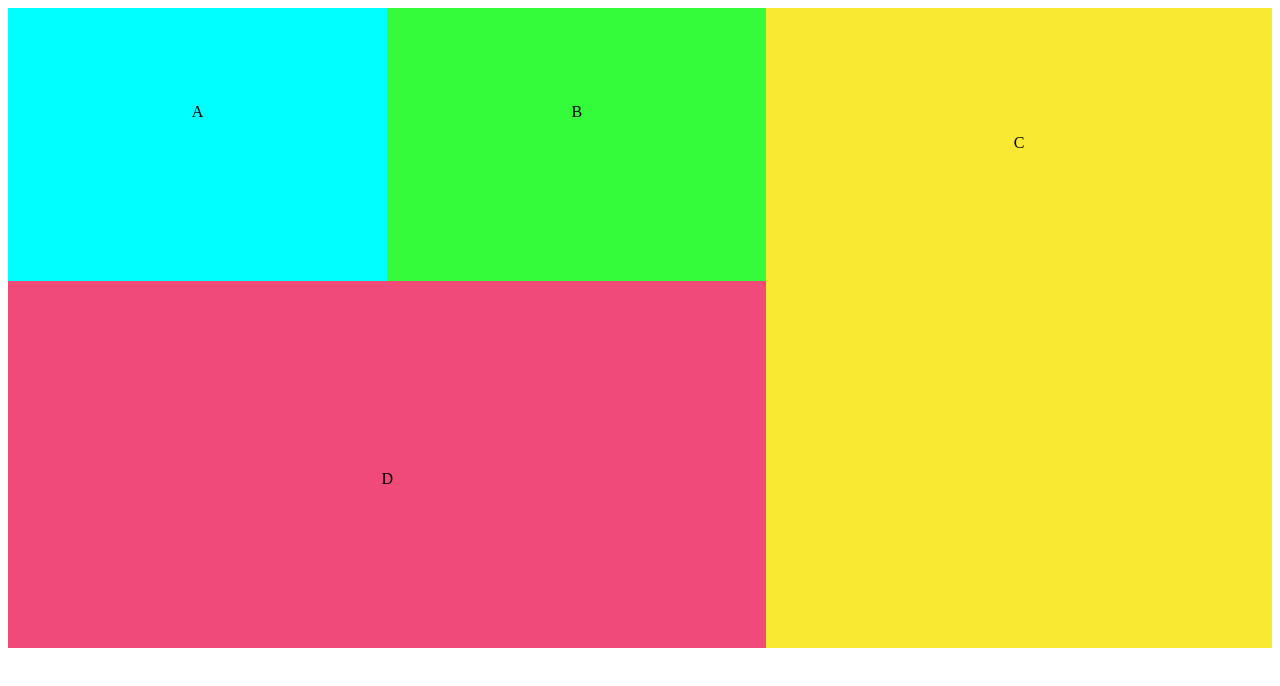
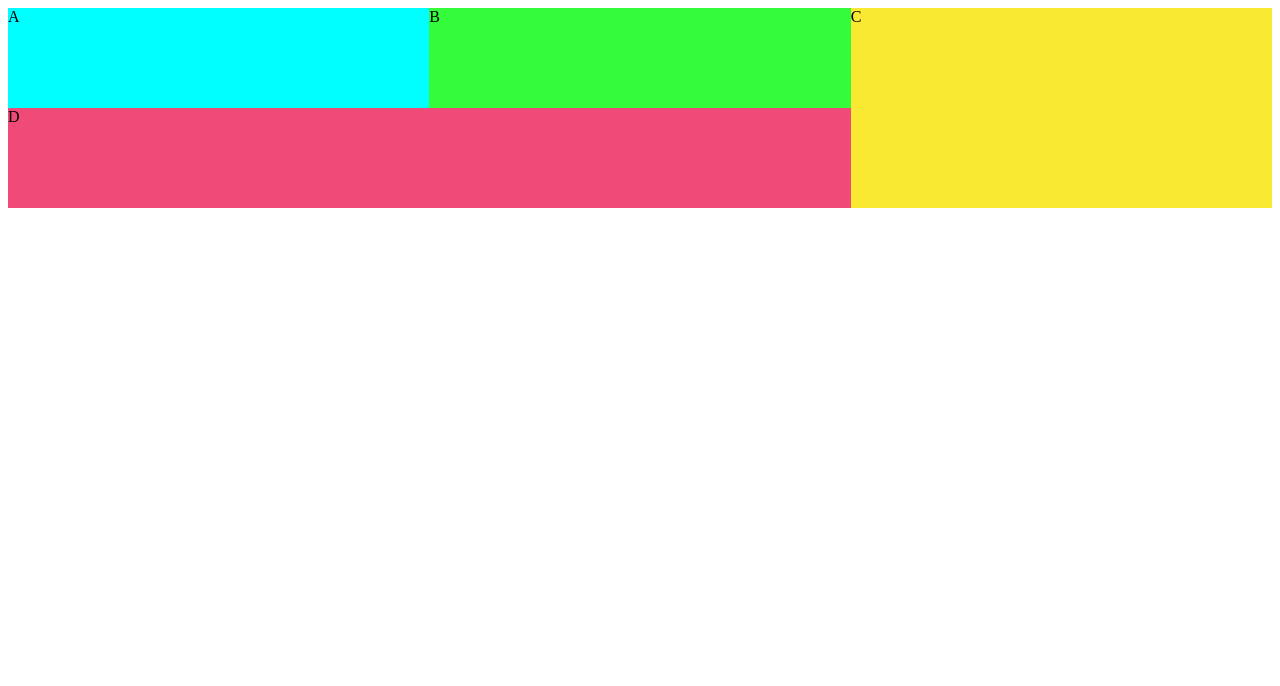
Before and after one commit to Bithi769845/CSS_FLEX, a plain HTML site: page index.html in a window 1280 px wide. Drawn offline with Linux system fonts and the light colour scheme.

Commit message:
CSS FLEX BOX DESIGN convert with CSS GRID

```diff
--- a/index.html
+++ b/index.html
@@ -2,21 +2,16 @@
 <head>
     <meta charset="UTF-8">
     <meta name="viewport" content="width=device-width, initial-scale=1.0">
-    <title>CSS FLEX</title>
+    <title>CSS GRID</title>
     <link rel="stylesheet" href="style.css">
 </head>
 <body>
-    <div class="wrap">
-       <div class="container">
-             <div class="container-1-1">
-                <div class="item a"><p>A</p></div>
-                <div class="item b"><p>B</p></div>
-                <div class="item d"><p>D</p></div>
-             </div>
-             <div class="container-1-2">
-                       <div class="item c"><p>C</p></div>
-             </div>
-       </div>
+
+    <div class="container">
+        <div class="a">A</div>
+        <div class="b">B</div>
+        <div class="c">C</div>
+        <div class="d">D</div>
     </div>
 </body>
 </html>
--- a/style.css
+++ b/style.css
@@ -14,50 +14,62 @@
 }
 
 .container{
-    display: flex;
-    flex-wrap: wrap;
-    justify-content: space-between;
+   display: grid;
+   grid-template-rows: repeat(4,1fr);
+   width: 100%;
+   height: 400px;
 }
 
-.container-1-1{
-    display: flex;
-    flex-direction: column;
-    flex-basis: 100%;
-    width: 100%;
-    height: 640px;
+
+
+
+@media (min-width:480px ) {
+    .container{
+        display: grid;
+        grid-template-columns:repeat(3,1fr) ;
+       grid-template-areas:
+       "a b c"
+       "d d d"
+       ;
+
+     }
+     .a{
+        grid-area: a;
+     }
+     .b{
+        grid-area: b;
+     }
+     .c{
+        grid-area: c;
+     }
+     .d{
+        grid-area: d;
+     }
 
   }
 
-.container-1-2{
-    display: flex;
-    flex-direction: column;
-    flex-basis: 100%;
-    width: 100%;
-    height: 640px;
-}
 
-.item{
-    flex-grow: 1;
+  @media (min-width:768px)  {
+    .container{
+        display: grid;
+        grid-template-columns:repeat(3,1fr) ;
+       grid-template-areas:
+       "a b c"
+       "d d c"
+       ;
 
      }
-.item p{
-   text-align: center;
-   margin-top: 25%;
-}
-@media (min-width:768px)  {
-    .container-1-1{
-        flex-direction: row;
-        flex-wrap: wrap;
-        flex-basis: 60%;
-    }
-    .container-1-2{
-flex-basis: 40%;
-    }
      .a{
-        flex-basis: 50%;
+        grid-area: a;
      }
      .b{
-        flex-basis: 50%;
+        grid-area: b;
+     }
+     .c{
+        grid-area: c;
+     }
+     .d{
+        grid-area: d;
      }
 
 }
```
Lines whose indentation alone changed are shown as unchanged.
